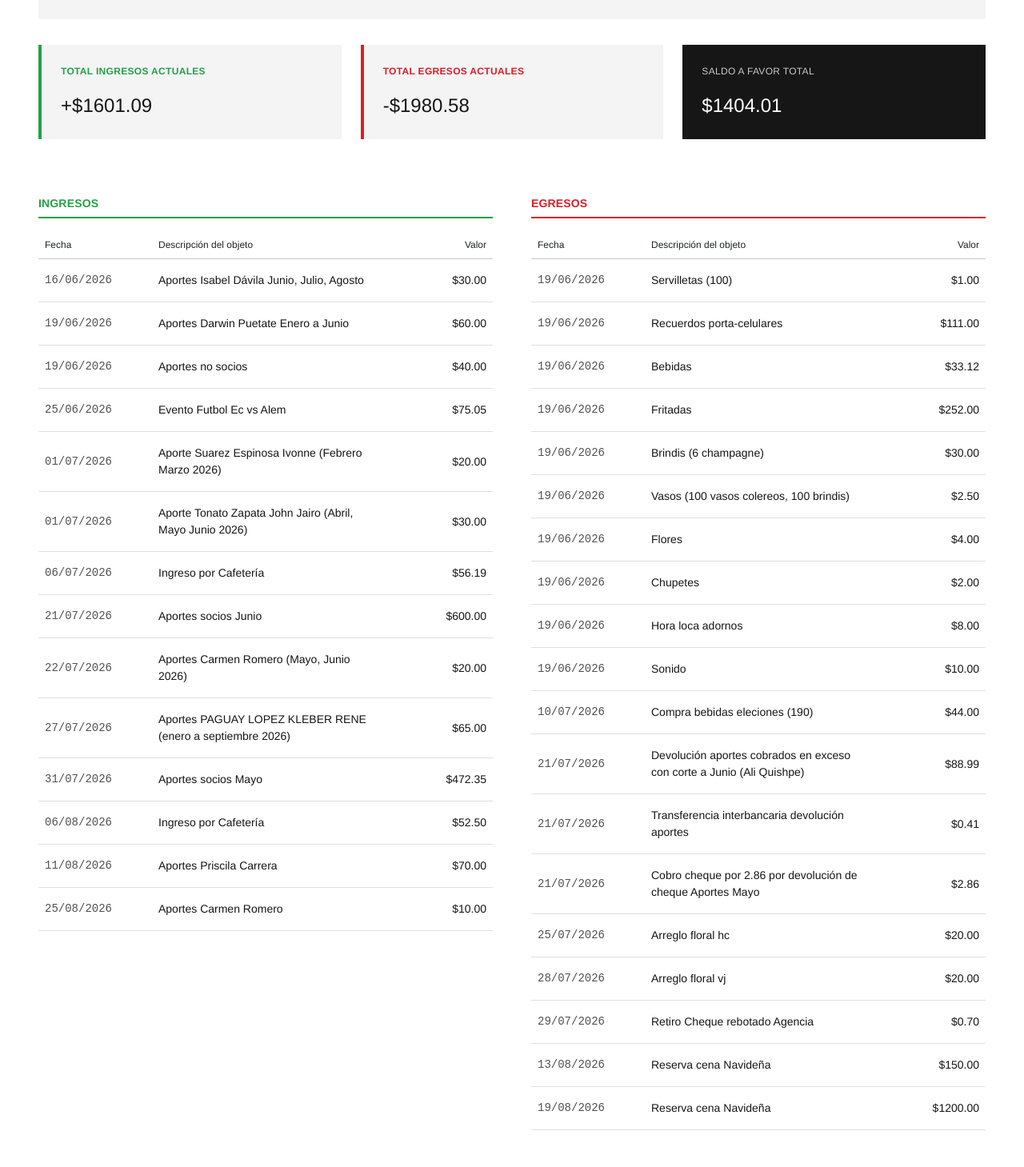
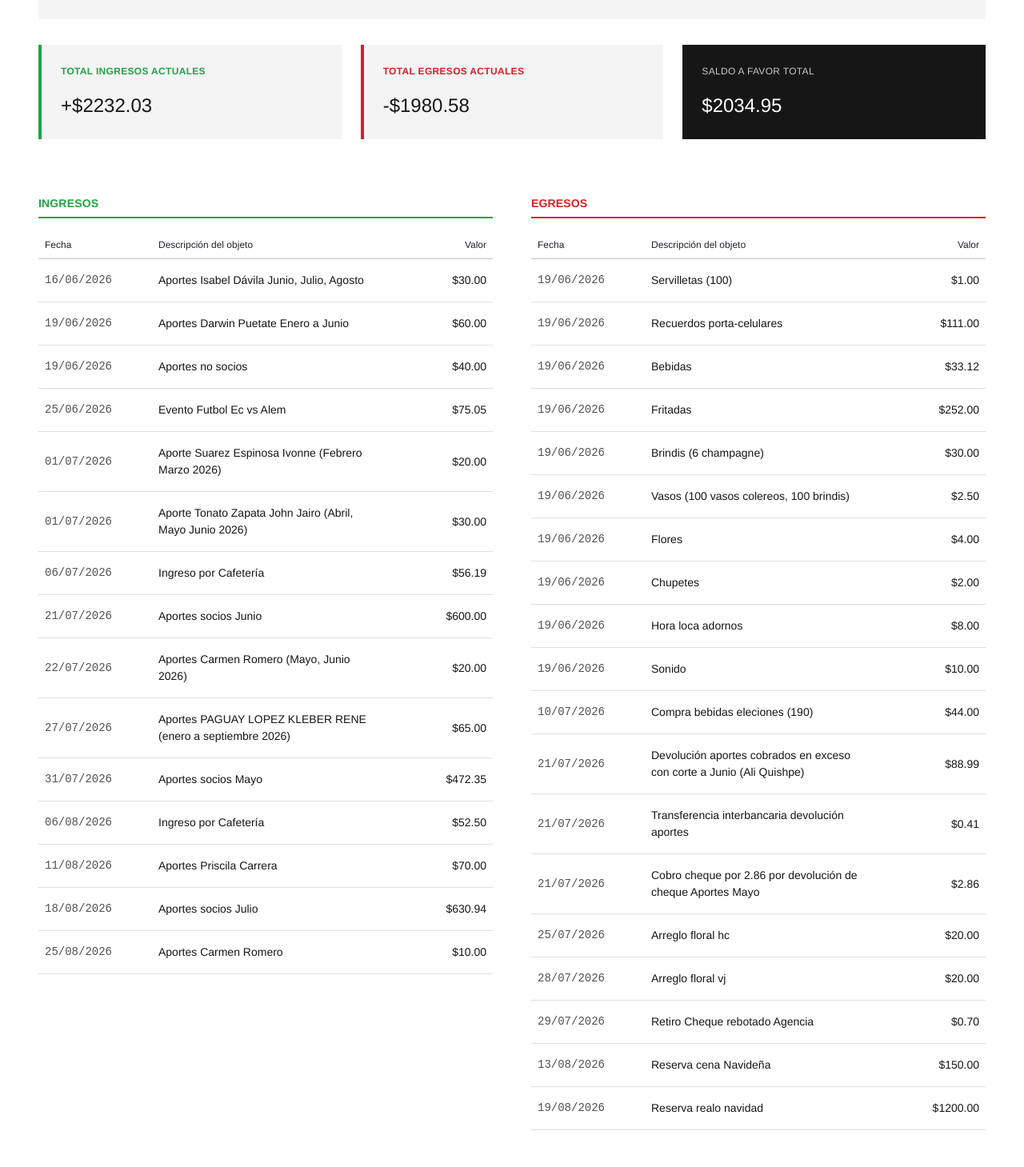
Before and after one commit to jjorgeadrian007/cuentas_aso, a React (Vite) app: page / in a window 1280 px wide. Shown: the part 251-1710 px from the top of the page at 80% size. Built offline with nearby package versions, Linux system fonts and the light colour scheme.

Commit message:
aportes socios julio

```diff
--- a/src/App.jsx
+++ b/src/App.jsx
@@ -19,7 +19,9 @@ export default function DashboardAsociacion() {
     { id: 11, fecha: "31/07/2026", nombre: "Aportes socios Mayo", valor: 472.35 },
     { id: 12, fecha: "06/08/2026", nombre: "Ingreso por Cafetería", valor: 52.50 },
     { id: 13, fecha: "11/08/2026", nombre: "Aportes Priscila Carrera", valor: 70.00 },
-    { id: 14, fecha: "25/08/2026", nombre: "Aportes Carmen Romero", valor: 10.00 },
+    { id: 14, fecha: "18/08/2026", nombre: "Aportes socios Julio", valor: 630.94 },
+    { id: 15, fecha: "25/08/2026", nombre: "Aportes Carmen Romero", valor: 10.00 },
+
   ]);
 
   const [egresos] = useState([
@@ -41,7 +43,7 @@ export default function DashboardAsociacion() {
     { id: 16, fecha: "28/07/2026", nombre: "Arreglo floral vj", valor: 20.00 },
     { id: 17, fecha: "29/07/2026", nombre: "Retiro Cheque rebotado Agencia", valor: 0.70 },
     { id: 18, fecha: "13/08/2026", nombre: "Reserva cena Navideña", valor: 150 },
-    { id: 19, fecha: "19/08/2026", nombre: "Reserva cena Navideña", valor: 1200 },
+    { id: 19, fecha: "19/08/2026", nombre: "Reserva realo navidad", valor: 1200 },
 
   ]);
 
```
